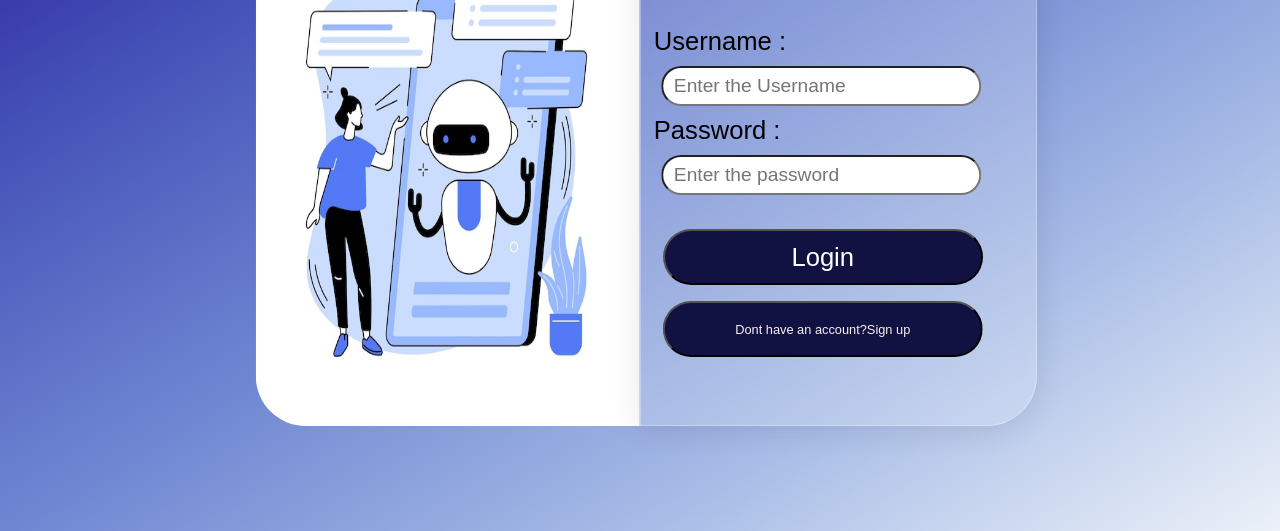
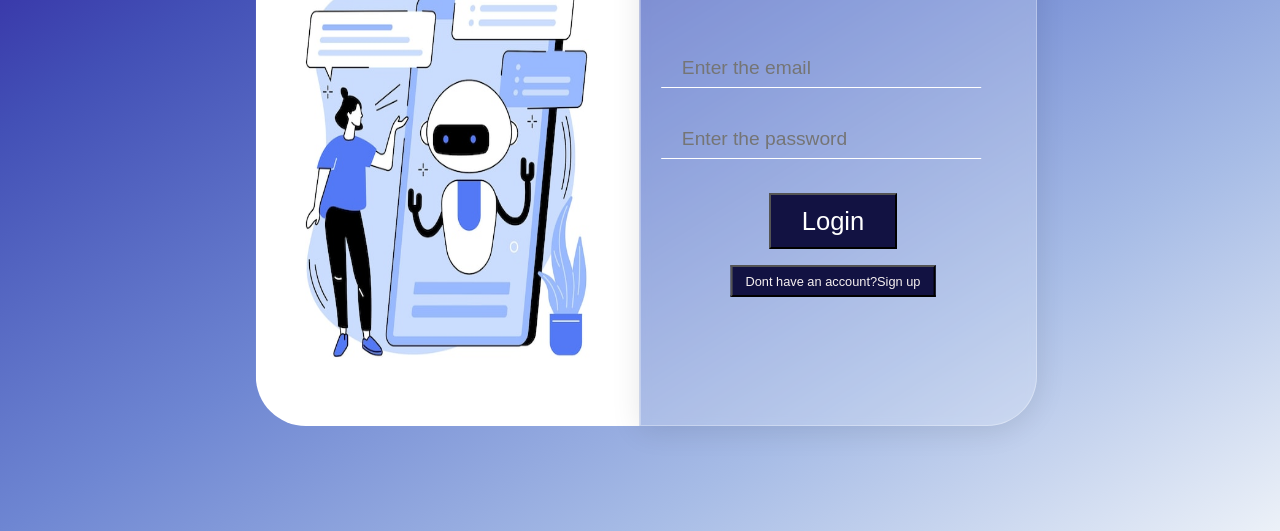
Before and after one commit to Jenin-Immanuel/here-i-am-frontend, a website built with Vite: page src/index.html in a window 1280 px wide. Shown: the part 269-800 px from the top of the page. Built offline with nearby package versions, Linux system fonts and the light colour scheme; a web font is replaced by a local one.

Commit message:
minor changes

```diff
--- a/src/index.html
+++ b/src/index.html
@@ -41,11 +41,11 @@
                 <h1>Login</h1>
             </div>
             <form method="post" action="#">
-                <label for="username">Username :</label>
+                <!-- <label for="username">Username :</label> -->
                 <br>
-                <input type="text" placeholder="  Enter the Username" required class="place-holder">
+                <input type="text" placeholder="  Enter the email" required class="place-holder">
                 <br>
-                <label for="password">Password :</label>
+                <!-- <label for="password">Password :</label> -->
                 <br>
                 <input type="password" placeholder="  Enter the password" required class="place-holder">
                 <br>
--- a/src/styles/style.css
+++ b/src/styles/style.css
@@ -82,13 +82,13 @@ label{
  #login {
   translate: 0vw 3vh;
     position: relative;
-    align-items: center;
-    margin-left: 1.7vw;
-    width: 25vw;
+    /* align-items: center; */
+    margin-left: 10vw;
+    width: 10vw;
     height: 7vh;
-    border-radius: 30px;
+    /* border-radius: 30px; */
     color: white;
-    background-color: rgb(18 18 66);
+    background-color: rgb(18, 18, 66);
     /* font-size: 22px; */
     font-size: 2vw;
 }
@@ -103,14 +103,14 @@ width: 4vw;
 }
 
 .signinlink{
-  translate: 1.7vw 5vh;
+  translate: 7vw 5vh;
   position: relative;
   align-items: center;
-  width: 25vw;
-  height: 7vh;
-  border-radius: 30px;
+  width: 16vw;
+  height: 4vh;
+  /* border-radius: 30px; */
   color: white;
-  background-color: rgb(18, 18, 66);
+  background-color: rgba(18, 18, 66);
 }
 /* editted */
 html {
@@ -198,7 +198,7 @@ a {
       left: -100%;
       top: 5rem;
       flex-direction: column;
-      background-color: #e59e9e;
+      /* background-color: #e59e9e; */
       /* width: 100%; */
       width: 50%;
       border-radius: 10px;
@@ -262,14 +262,20 @@ a {
     position: relative;
 }
 .place-holder{
-  border-radius: 30px;
+  /* border-radius: 30px; */
   height: 5vh;
   width: 25vw;
   position: relative;
   translate: 1.5vw ;
-  color: #19ec22;
+  border: none;
+  border-bottom: 1px solid white;
+  background: none;
+  color: white;
   font-size: 1.5vw;
   margin: 10px 1px 10px 1px;
+  padding-left: 1rem;
+  outline: none;
+
 }
 
 
--- a/src/styles/style1.css
+++ b/src/styles/style1.css
@@ -59,7 +59,7 @@ box-shadow: 10px 0px 20px 9px rgba(255,61,174,0.3);
     flex-direction: column;
     padding: 1rem 0 0 0 ;
     font-size: medium;
-    width: 35rem;
+    /* width: 35rem; */
     margin-left: 2rem;
 }
 
```
